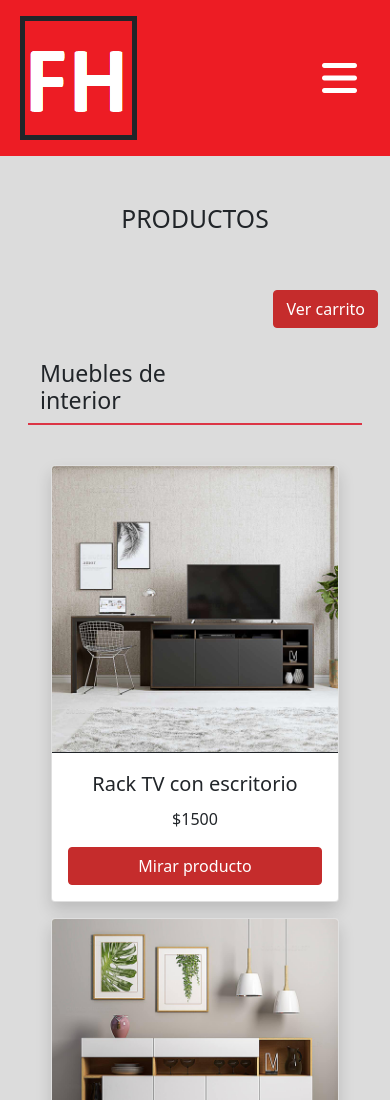
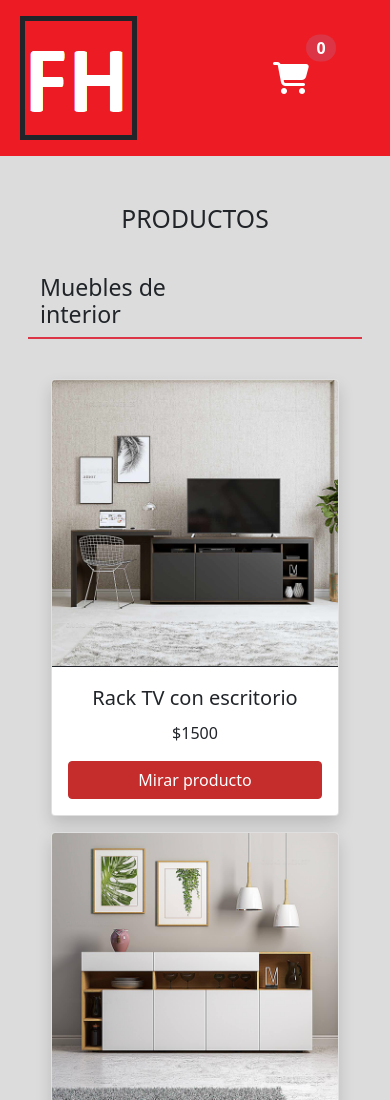
Before and after one commit to arca-gaston/housescript-tienda_javascript, a website: page index.html in a window 390 px wide. Shown: the top 1100 px of the page. Drawn offline with nearby package versions, Linux system fonts and the light colour scheme.

Commit message:
Reemplazado ver carrito por icono de carrito y agregado contador de elementos en carrito.

```diff
--- a/index.html
+++ b/index.html
@@ -28,15 +28,16 @@
                     <a href="index.html"><img class="border border-dark border-5" src="recursos/FH INICIO.png"
                             alt="Feria del Hogar" /></a>
                 </div>
-                <div class="d-flex align-items-center d-none d-sm-block">
+                <div class="d-flex flex-fill align-items-center d-none d-sm-block">
                     <h1 class="text-white pl-5">FERIA DEL HOGAR</h1>
                 </div>
-                <button class="navbar-toggler" type="button" data-bs-toggle="collapse" data-bs-target="#navbarNav"
-                    aria-controls="navbarNav" aria-expanded="false" aria-label="Toggle navigation">
-                    <i class="text-white fa-solid fa-bars text-white fa-2x"></i>
+                <button class="btn me-5 fa-2x position-relative " id="verCarrito">
+                    <span class="fs-6 position-absolute top-0 start-100 translate-middle badge rounded-pill bg-danger" id="contadorCarrito">
+                        0
+                    </span>
+                    <i class="fa-solid fa-cart-shopping"></i>
                 </button>
-                <div class="collapse navbar-collapse justify-content-center" id="navbarNav">
-                </div>
+            </div>
             </div>
         </nav>
     </header>
@@ -46,11 +47,6 @@
             <div class="row">
                 <div class="col justify-content-center d-flex pt-5">
                     <h2>PRODUCTOS</h2>
-                </div>
-            </div>
-            <div class="row">
-                <div class="col justify-content-end d-flex gap-2 pt-5 ">
-                    <button class="btn btn-primary" id="verCarrito">Ver carrito</button>
                 </div>
             </div>
             <div id="tiendaOnline"></div>
--- a/main.js
+++ b/main.js
@@ -11,6 +11,9 @@ const modalCarrito = document.getElementById('modalCarrito')
 const modalCarritoBS = new bootstrap.Modal(modalCarrito)
 const modalComprarProducto = document.getElementById('comprarProducto')
 const modalComprarProductoBS = new bootstrap.Modal(modalComprarProducto)
+
+// Modal
+let contadorCarrito = document.querySelector("#contadorCarrito")
 
 let carrito = [];
 let categorias = [];
@@ -61,12 +64,14 @@ function agregarProductoACarrito() {
     sessionStorage.setItem('Carrito', JSON.stringify(carrito));
     btnVerCarrito.disabled = false;
     modalComprarProductoBS.hide();
+    contadorCarrito.innerHTML = carrito.length
     crearNotificacion('success', 'El producto fue agregado al carrito exitosamente.')
 }
 
 function cargarTienda() {
     cargarCategorias();
     carrito = JSON.parse(sessionStorage.getItem('Carrito')) ?? [];
+    contadorCarrito.innerHTML = carrito.length
 }
 
 function cargarCategorias() {
@@ -152,6 +157,7 @@ function crearNotificacion(tipo, mensaje) {
         crearNotificacion("success", "Su carrito ha sido pagado.");
         carrito = []
         sessionStorage.removeItem('Carrito');
+        contadorCarrito.innerHTML = 0
         modalCarritoBS.hide();
     });
     cargarTienda();
```
